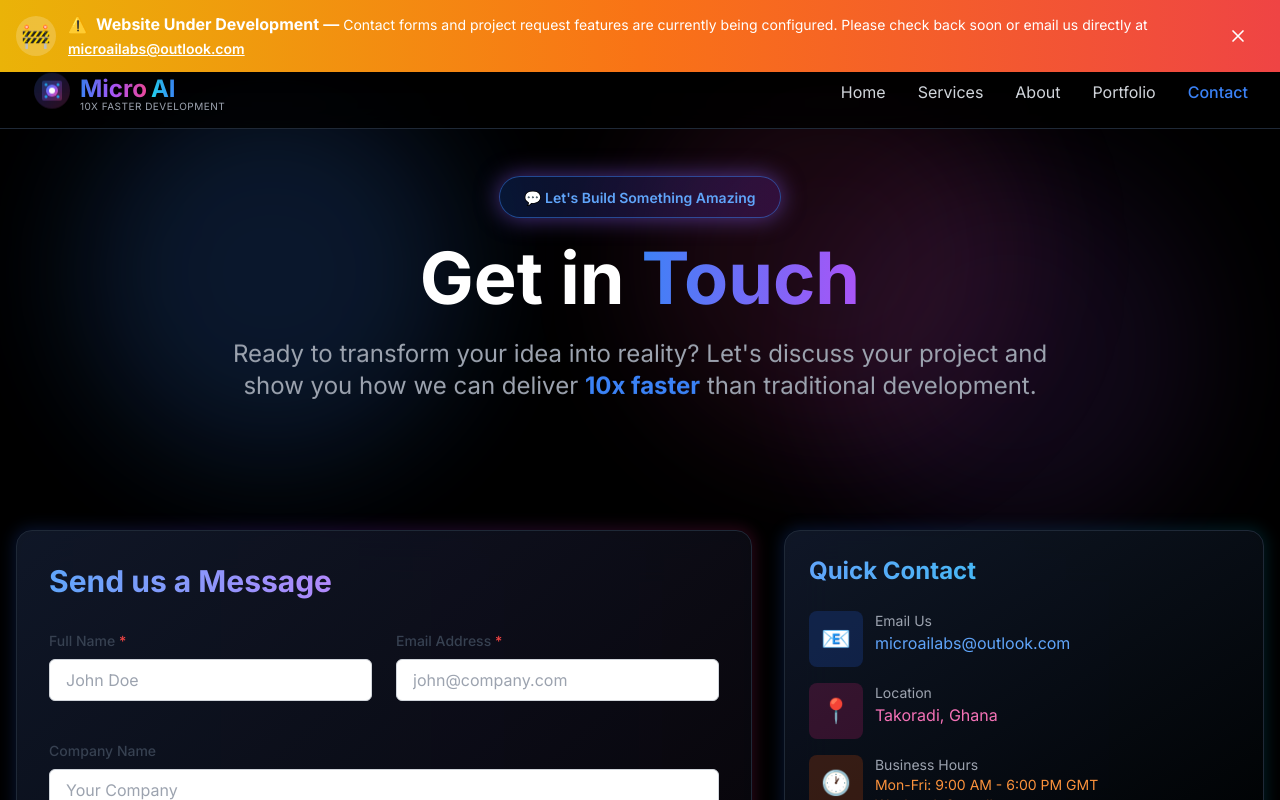
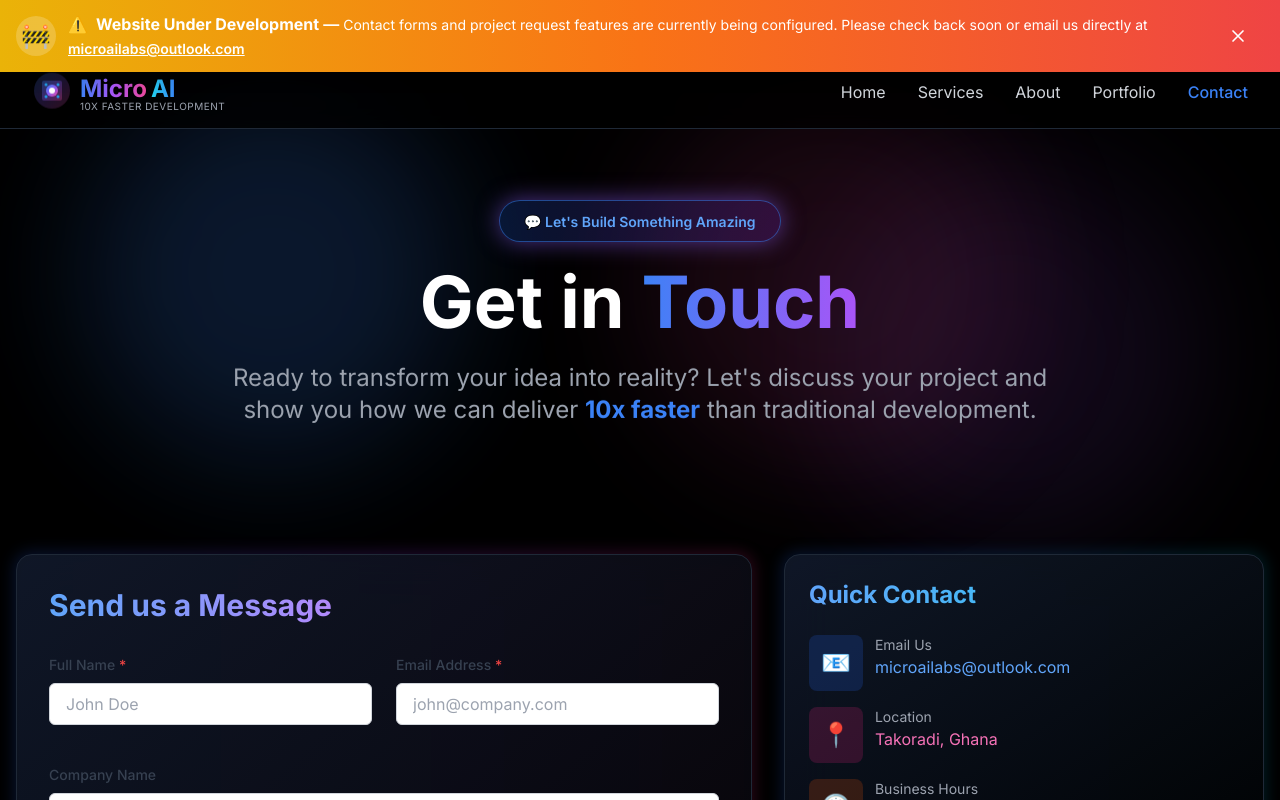
Before and after one commit to FyliaCare/MicroAI, a Next.js app: page /contact in a window 1280 px wide. Shown: the top 800 px of the page. Built offline with nearby package versions, Linux system fonts and the light colour scheme.

Commit message:
FIX: Navigation positioning with dev banner

```diff
--- a/src/app/contact/page.tsx
+++ b/src/app/contact/page.tsx
@@ -66,7 +66,7 @@ export default function ContactPage() {
       <DevBanner />
 
       {/* Navigation */}
-      <nav className="fixed top-0 w-full bg-black/80 backdrop-blur-lg border-b border-gray-800 z-40 mt-[52px] sm:mt-[56px]">
+      <nav className="fixed top-[52px] sm:top-[56px] w-full bg-black/80 backdrop-blur-lg border-b border-gray-800 z-40">
         <div className="max-w-7xl mx-auto px-4 sm:px-6 lg:px-8">
           <div className="flex justify-between items-center py-4">
             <div className="flex items-center">
@@ -117,7 +117,7 @@ export default function ContactPage() {
       </nav>
 
       {/* Hero Section */}
-      <section className="relative pt-40 sm:pt-44 pb-20 px-4">
+      <section className="relative pt-[180px] sm:pt-[200px] pb-20 px-4">
         {/* Animated background */}
         <div className="absolute inset-0 overflow-hidden pointer-events-none">
           <div className="absolute w-96 h-96 bg-blue-500/20 rounded-full blur-3xl top-20 left-20 animate-pulse" style={{ transform: 'translate3d(0,0,0)' }}></div>
--- a/src/app/page.tsx
+++ b/src/app/page.tsx
@@ -26,7 +26,7 @@ export default function Home() {
       <DevBanner />
 
       {/* Navigation */}
-      <nav className="fixed top-0 w-full bg-black/80 backdrop-blur-lg border-b border-gray-800 z-40 mt-[52px] sm:mt-[56px]">
+      <nav className="fixed top-[52px] sm:top-[56px] w-full bg-black/80 backdrop-blur-lg border-b border-gray-800 z-40">
         <div className="max-w-7xl mx-auto px-4 sm:px-6 lg:px-8">
           <div className="flex justify-between items-center py-4">
             <div className="flex items-center">
@@ -82,7 +82,7 @@ export default function Home() {
       </nav>
 
       {/* Hero Section */}
-      <section className="relative pt-40 sm:pt-44 pb-20 px-4">
+      <section className="relative pt-[180px] sm:pt-[200px] pb-20 px-4">
         {/* Animated background - using transform for GPU acceleration */}
         <div className="absolute inset-0 overflow-hidden pointer-events-none">
           <div className="absolute w-96 h-96 bg-blue-500/20 rounded-full blur-3xl top-20 left-20 animate-pulse" style={{ transform: 'translate3d(0,0,0)' }}></div>
```
